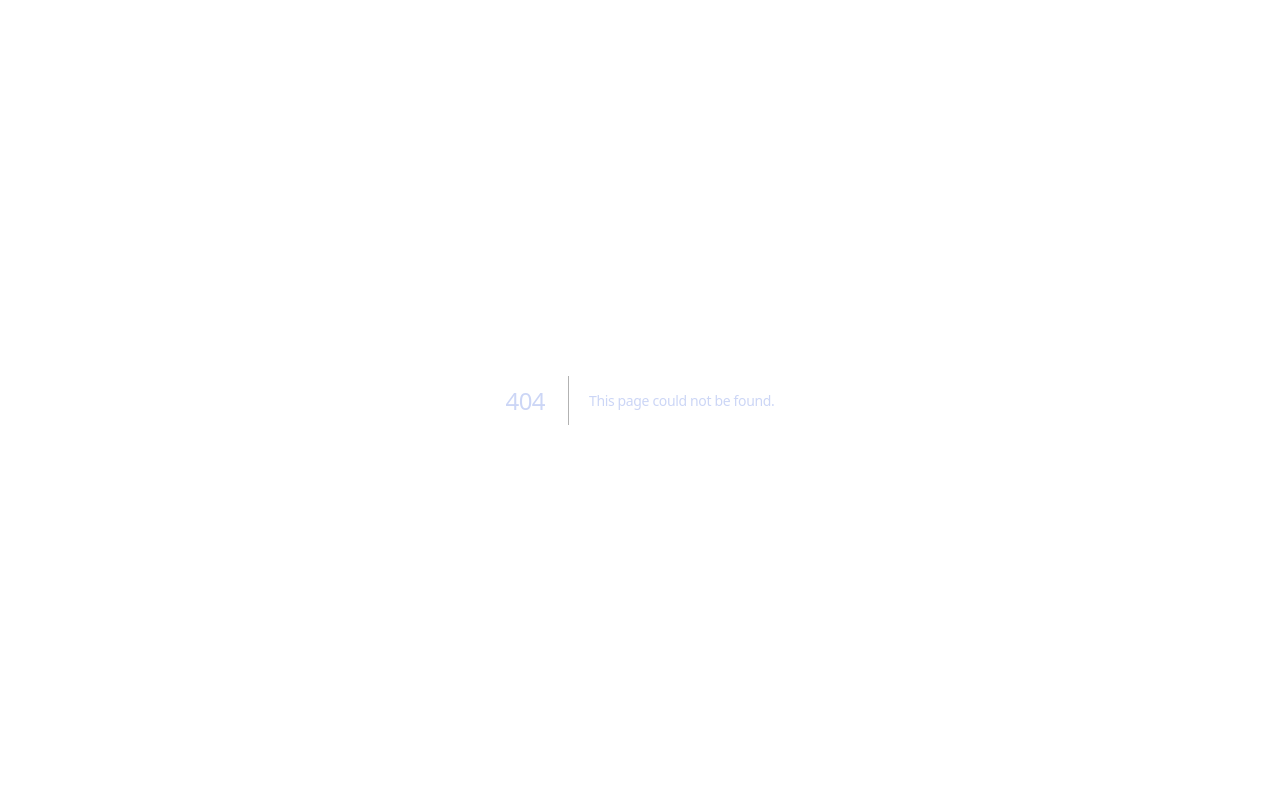
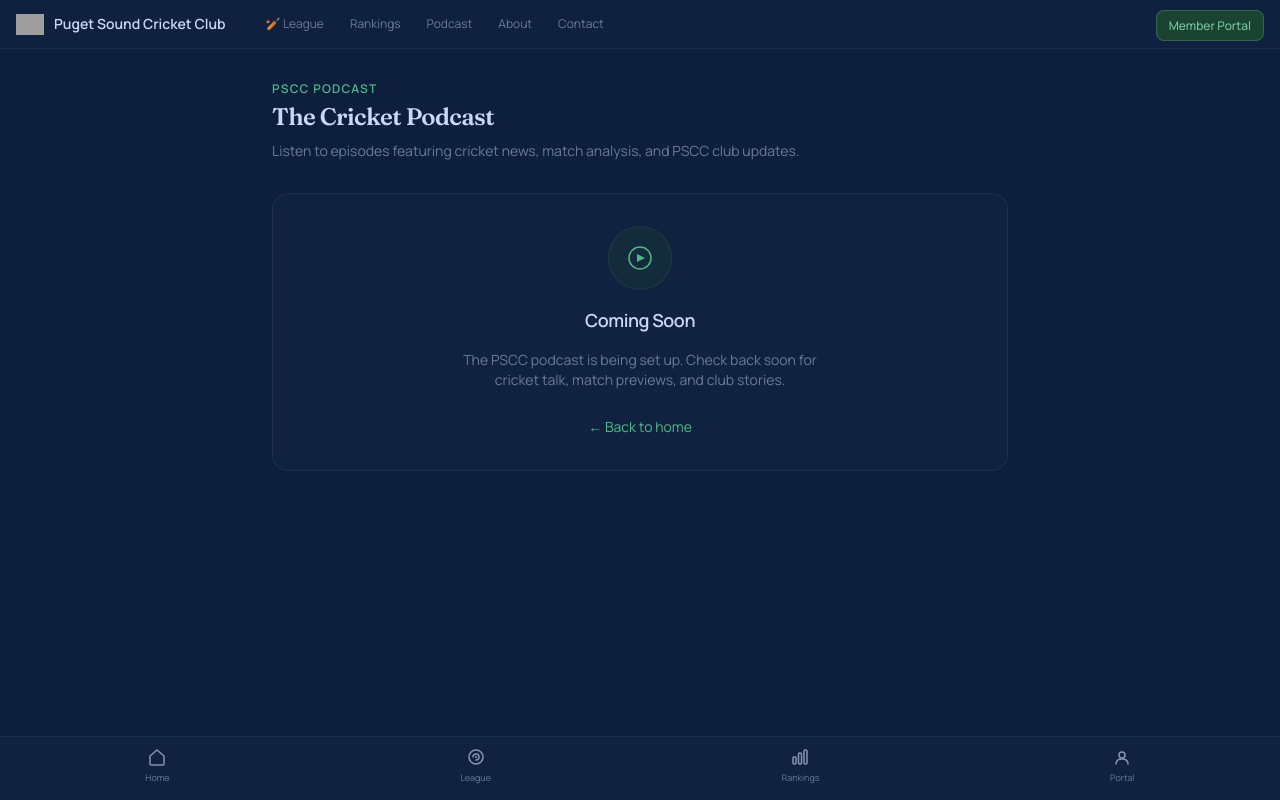
Before and after one commit to faheeds/PSCC, a Next.js app: page /podcast in a window 1280 px wide. Before the commit this address had no page. Built offline with nearby package versions, Linux system fonts and the light colour scheme; grey boxes are pictures that could not be loaded.

Commit message:
feat: create podcast page to fix 404

```diff
--- /dev/null
+++ b/app/podcast/page.tsx
@@ -0,0 +1,35 @@
+import { PublicHeader, BottomNav } from "@/components/site-header";
+import Link from "next/link";
+
+export default function PodcastPage() {
+  return (
+    <main className="min-h-screen bg-navy-900 pb-24">
+      <PublicHeader />
+
+      <div className="px-4 pt-8 max-w-3xl mx-auto">
+        <p className="text-forest-400 text-xs font-semibold uppercase tracking-widest mb-1">PSCC Podcast</p>
+        <h1 className="text-navy-100 text-2xl font-display font-semibold mb-2">The Cricket Podcast</h1>
+        <p className="text-navy-400 text-sm mb-8">Listen to episodes featuring cricket news, match analysis, and PSCC club updates.</p>
+
+        {/* Spotify embed placeholder */}
+        <div className="bg-navy-800 border border-white/5 rounded-2xl p-8 text-center space-y-4">
+          <div className="w-16 h-16 bg-forest-700/30 border border-forest-600/30 rounded-full flex items-center justify-center mx-auto">
+            <svg width="28" height="28" viewBox="0 0 28 28" fill="none">
+              <circle cx="14" cy="14" r="11" stroke="#52b788" strokeWidth="1.5"/>
+              <path d="M11 10l8 4-8 4V10z" fill="#52b788"/>
+            </svg>
+          </div>
+          <h2 className="text-navy-100 text-lg font-semibold">Coming Soon</h2>
+          <p className="text-navy-400 text-sm max-w-sm mx-auto">
+            The PSCC podcast is being set up. Check back soon for cricket talk, match previews, and club stories.
+          </p>
+          <div className="pt-2">
+            <Link href="/" className="text-sage text-sm no-underline hover:text-mint transition">← Back to home</Link>
+          </div>
+        </div>
+      </div>
+
+      <BottomNav active="podcast" />
+    </main>
+  );
+}
```
